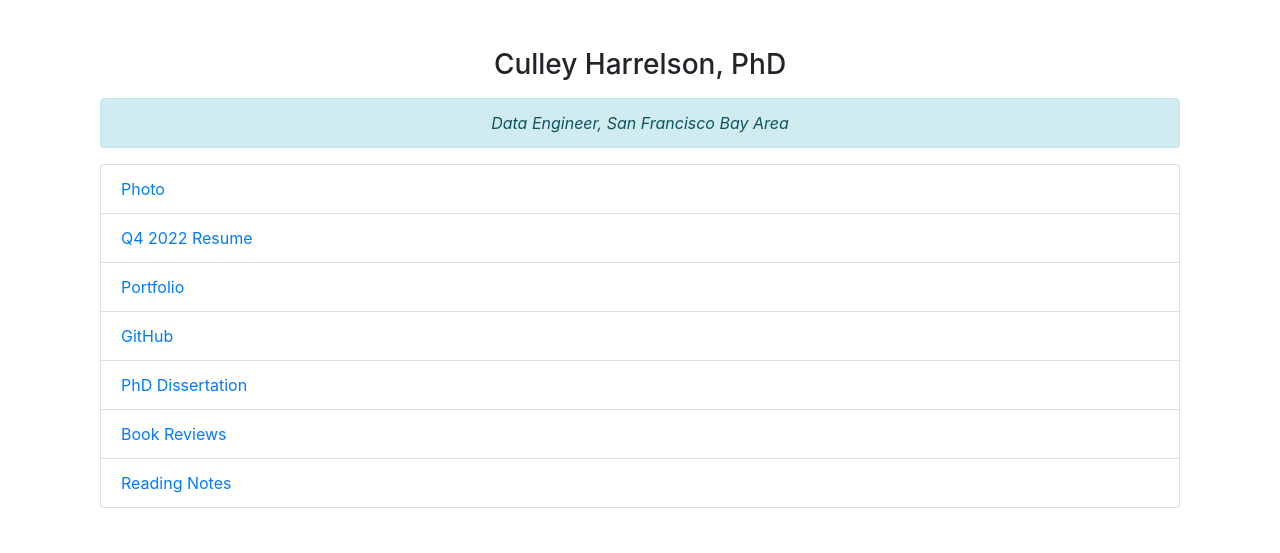
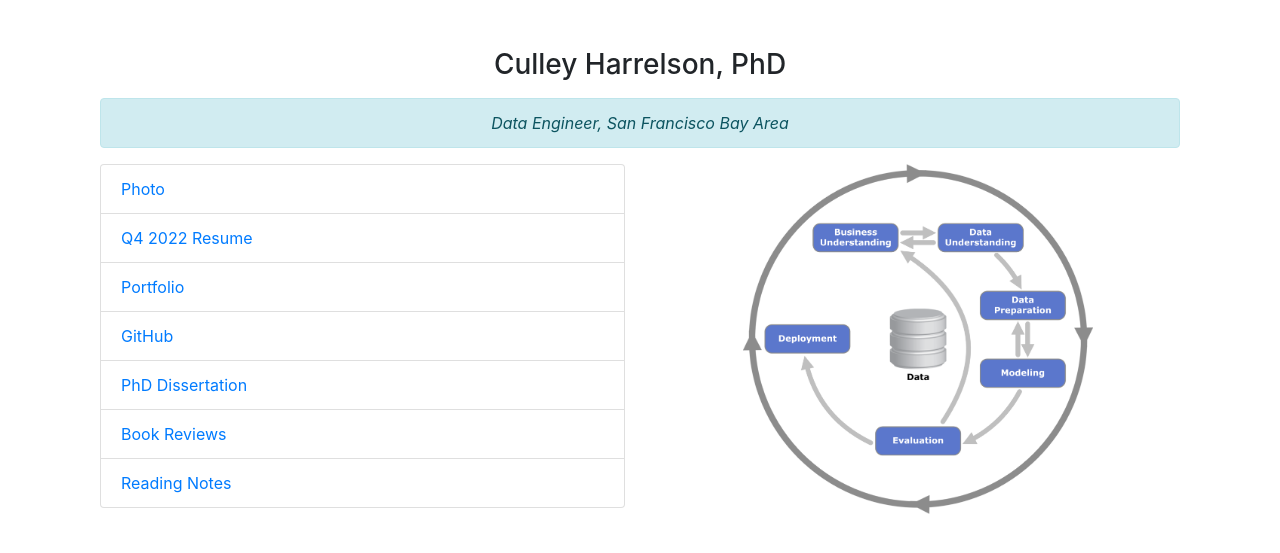
Before and after one commit to CulleyHarrelson/k2tog.com, a PHP site: page / in a window 1280 px wide. Shown: the part 56-609 px from the top of the page. Run offline with PHP 8.4, Linux system fonts and the light colour scheme.

Commit message:
Adding image to home page

```diff
--- a/index.php
+++ b/index.php
@@ -24,6 +24,9 @@ require_once('header.php');
               <li class="list-group-item"><a href="https://drive.google.com/drive/folders/1ACr8mIGpS1vxZ5Kz5FXNb6mdWaD6GE-j?usp=sharing">Reading Notes</a></li>
             </ul>
             </div>
+            <div class="col d-flex justify-content-center">
+                <img width="350" height="350" src="data.png" />
+            </div>
         </div>
     </div>
 
```
Also changed, not shown: data.png (added).
